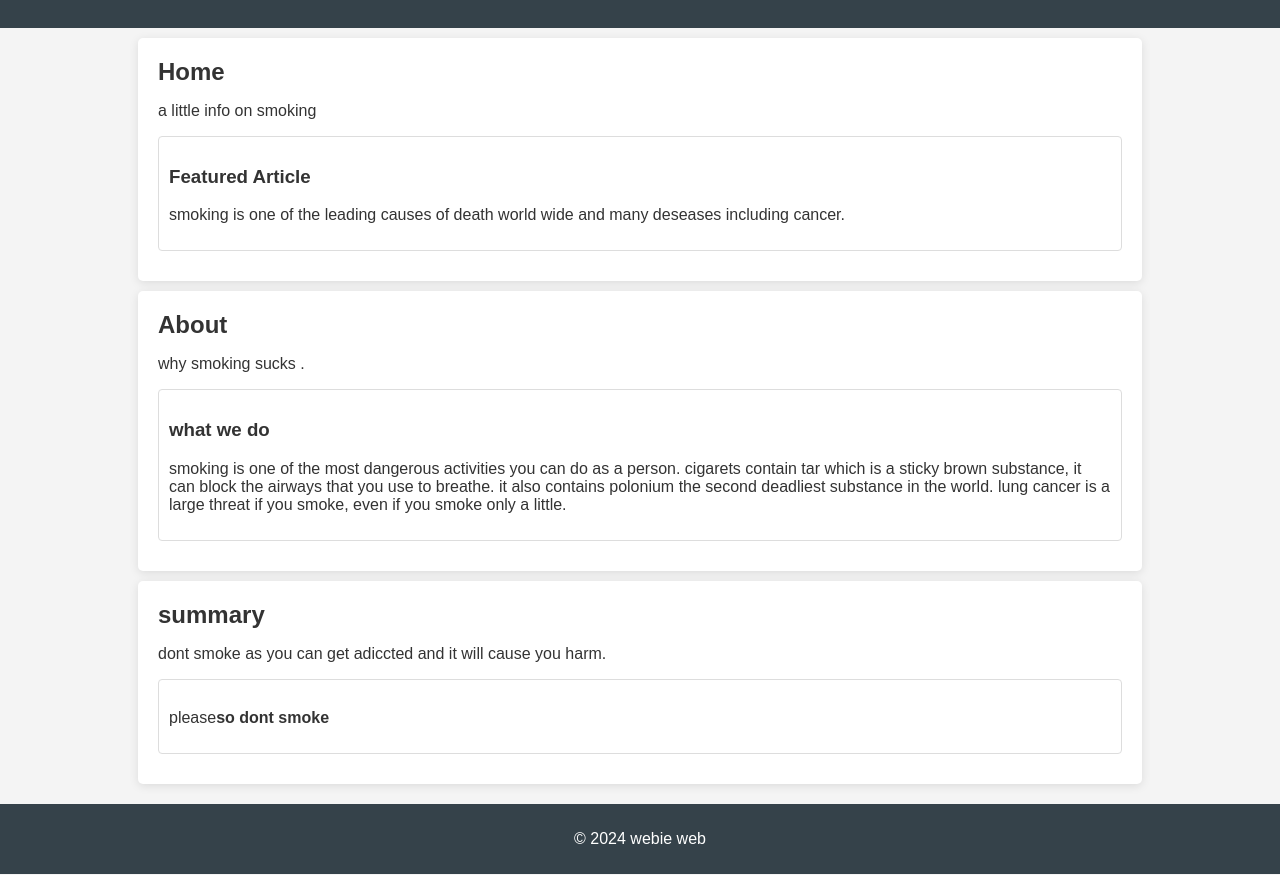
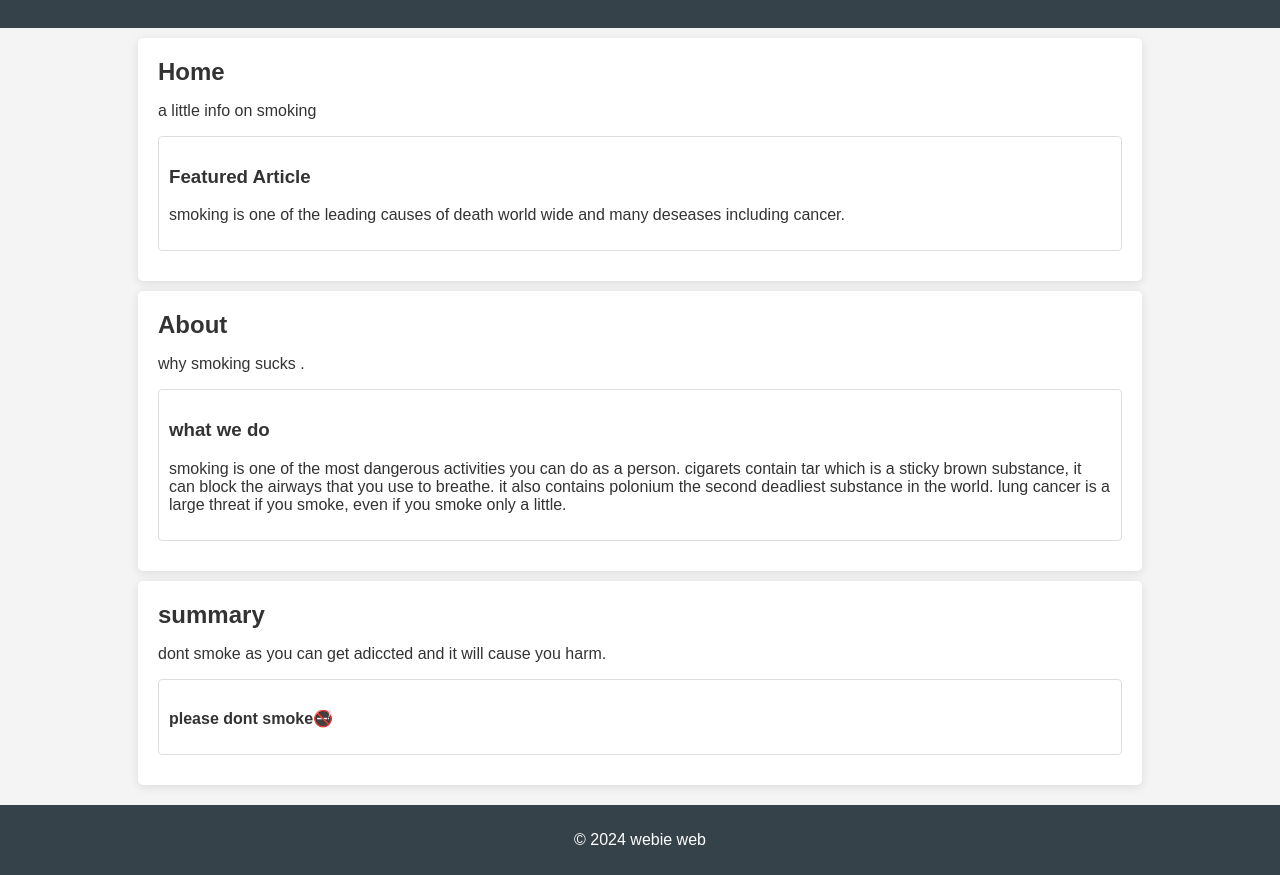
Before and after one commit to Superuserliam/Anti-smoking, a plain HTML site: page index.html in a window 1280 px wide. Shown: the part 105-980 px from the top of the page. Drawn offline with Linux system fonts and the light colour scheme.

Commit message:
Update index.html

```diff
--- a/index.html
+++ b/index.html
@@ -101,7 +101,7 @@ DOCTYPE html>
             <p>dont smoke as you can get adiccted and it will cause you harm.</p>
             <div class="card">
                 <h3></h3>
-                <p>please<strong>so dont smoke</strong></p>
+                <p><strong>please dont smoke🚭</strong></p>
             </div>
         </section>
     </div>
```
